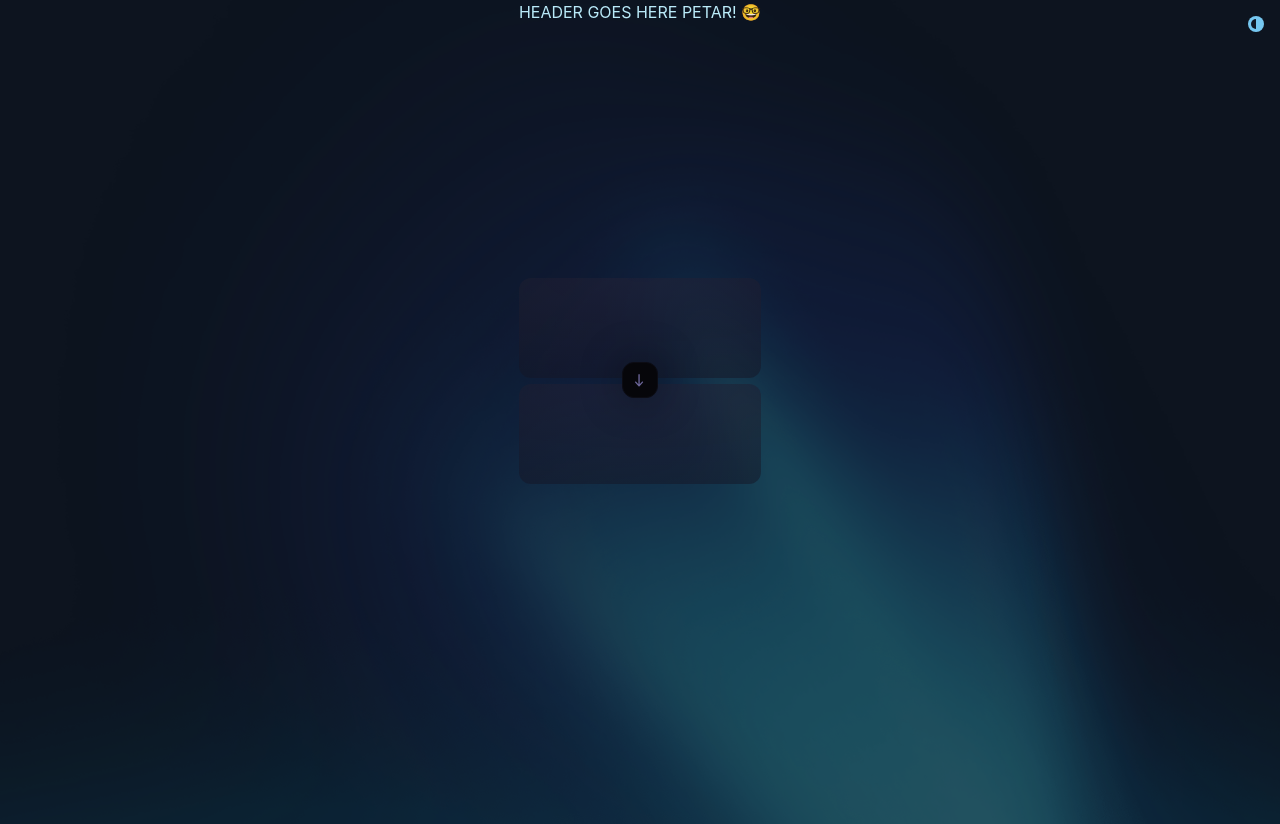
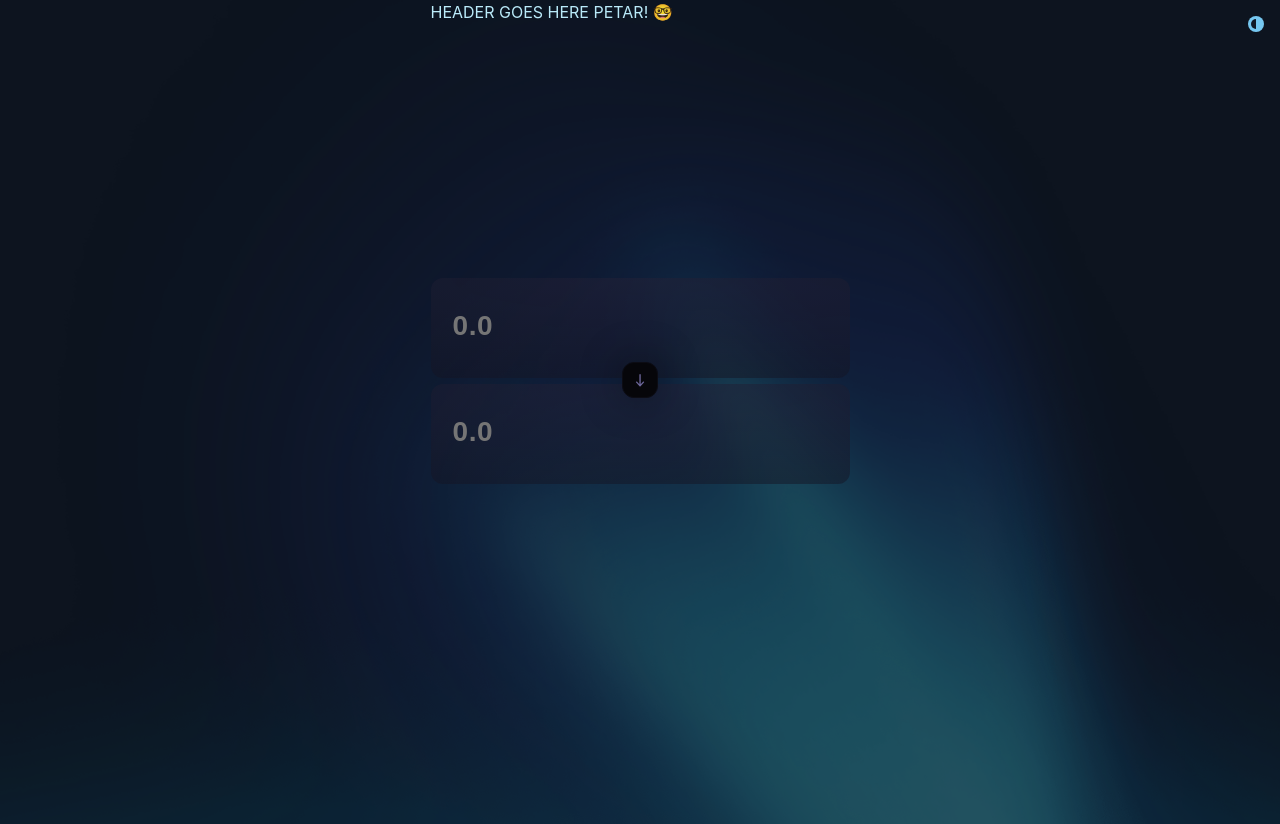
Before and after one commit to hackashell/DeFI-Omnidapp, a React (Vite) app: page / in a window 1280 px wide. Built offline with nearby package versions, Linux system fonts and the light colour scheme.

Commit message:
Created CurrencyAmount component. 🍀

```diff
--- /dev/null
+++ b/src/components/SwapBox/components/CurrencyItem/CurrencyAmount.tsx
@@ -0,0 +1,54 @@
+import { ChangeEvent, useState } from 'react'
+import styled from 'styled-components'
+
+export function CurrencyAmount() {
+    const [inputValue, setInputValue] = useState('')
+
+    const onChangeHandler = (event: ChangeEvent<HTMLInputElement>) =>
+        setInputValue(event.target.value)
+
+    return (
+        <StyledInput
+            value={inputValue}
+            onChange={onChangeHandler}
+            type='number'
+            inputMode='decimal'
+            autoComplete='off'
+            autoCorrect='off'
+            pattern='^[0-9]*[.,]?[0-9]*$'
+            placeholder='0.0'
+            minLength={1}
+            maxLength={79}
+            spellCheck='false'
+        />
+    )
+}
+
+const StyledInput = styled.input`
+    width: 100%;
+    height: 34px;
+    line-height: 34px;
+    font-size: 28px;
+    font-weight: 600;
+    letter-spacing: 0.02em;
+    color: ${({ theme }) => theme.colors.no12textContrastHigh};
+    background-color: transparent;
+    border: none;
+    outline: none;
+    margin-bottom: 5px;
+
+    ::-webkit-outer-spin-button,
+    ::-webkit-inner-spin-button,
+    &:focus::-webkit-outer-spin-button,
+    &:focus::-webkit-inner-spin-button,
+    &:hover::-webkit-outer-spin-button,
+    &:hover::-webkit-inner-spin-button {
+        -webkit-appearance: none;
+        margin: 0;
+    }
+
+    [type='number'] {
+        appearance: textfield;
+        -moz-appearance: textfield;
+    }
+`
--- a/src/components/SwapBox/components/CurrencyItem.tsx
+++ b/src/components/SwapBox/components/CurrencyItem/index.tsx
@@ -7,9 +7,18 @@ import {
     ELEMENTS_BORDER_SECONDARY,
     ELEMENTS_SPACING,
     BorderStyle
-} from '../constants'
+} from '../../constants'
 
-export const CurrencyItem = () => <CurrencyContainer></CurrencyContainer>
+import { CurrencyAmount } from './CurrencyAmount'
+
+export const CurrencyItem = () => (
+    <CurrencyContainer>
+        <CurrencyAmountContainer>
+            <CurrencyAmount />
+        </CurrencyAmountContainer>
+        <CurrencyInfoContainer></CurrencyInfoContainer>
+    </CurrencyContainer>
+)
 
 const CurrencyContainer = styled.div<{ lowerItem?: boolean }>`
     width: 100%;
@@ -48,3 +57,11 @@ const CurrencyContainer = styled.div<{ lowerItem?: boolean }>`
         mask-composite: exclude;
     }
 `
+
+const CurrencyAmountContainer = styled.div`
+    width: 35%;
+`
+
+const CurrencyInfoContainer = styled.div`
+    width: 60%;
+`
```
